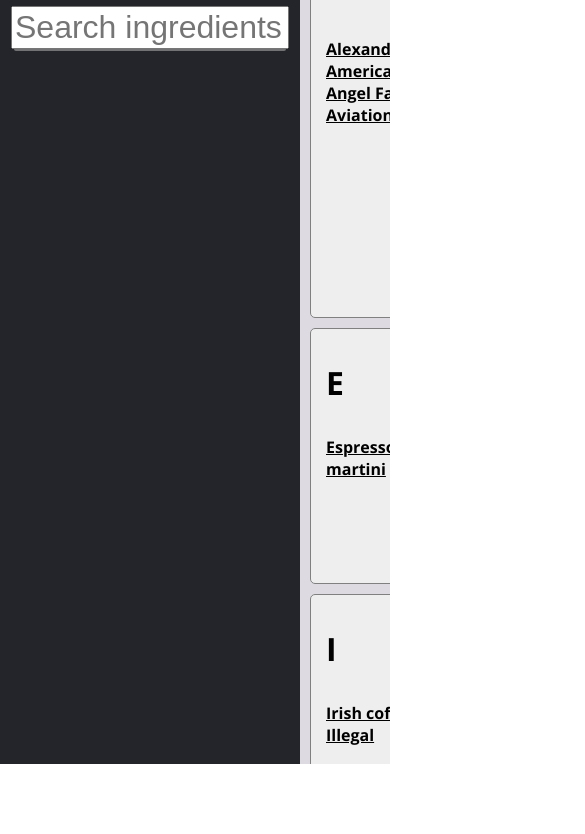
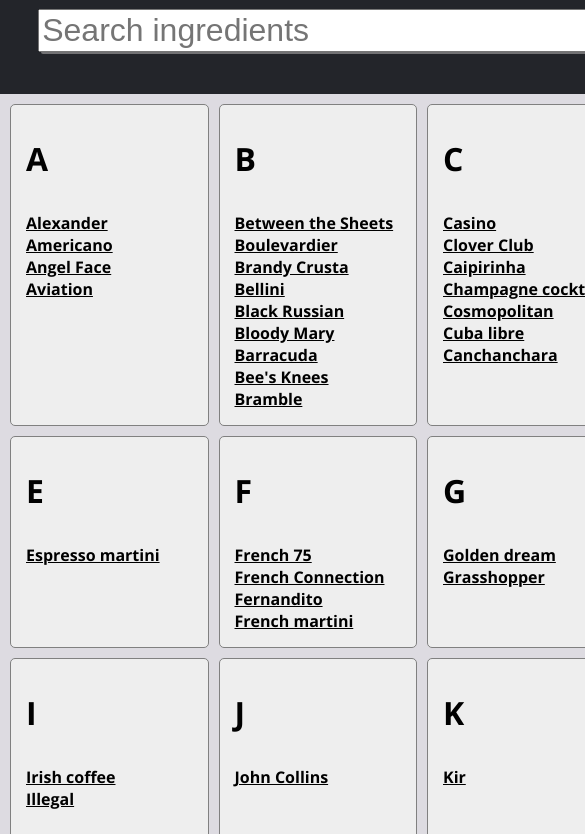
Before and after one commit to silversthem/shaken, a plain HTML site: page index.html in a window 390 px wide. Shown: the part 80-914 px from the top of the page, 585 px wide, since content can reach past the window. Before the commit the page ends 844 px from the top, so only its background shows below. Drawn offline with nearby package versions, Linux system fonts and the light colour scheme.

Commit message:
Made design first version responsive, about to prettify it

```diff
--- a/css/mainside.css
+++ b/css/mainside.css
@@ -1,13 +1,6 @@
 /* Container */
 
-#mainside {
-	display: flex;
-	flex-direction: column;
-	flex-grow: 3;
-	background-color: hsl(260, 9%, 87%);
-	height: 100%;
-	overflow: hidden;
-}
+
 
 /* Results */
 #results {
--- a/css/searchbar.css
+++ b/css/searchbar.css
@@ -1,12 +1,6 @@
 /* leftside container */
 
-#leftside {
-	background-color:hsl(223, 9%, 15%);
-	height: 100%;
-	max-height: 100%;
-	flex-basis: 300px;
-	min-width: 300px;
-}
+
 
 /* title header */
 
@@ -14,6 +8,7 @@
 	color: white;
 	text-align: center;
 	cursor: pointer;
+	font-size: 1.5rem;
 }
 
 /* searchbar */
--- a/css/style.css
+++ b/css/style.css
@@ -1,10 +1,59 @@
-body, html {
-	height: 100%;
-	padding: 0;
-	margin: 0;
-	display: flex;
-	flex-direction: row;
-	align-items: stretch;
-	width: 100%;
+:root {
+	font-size: 16px;
+	--searchbar-size: 20rem;
 	font-family: 'Open Sans';
 }
+
+html, body {
+	padding: 0px;
+	margin: 0px;
+	background-color: hsl(260, 9%, 87%);
+}
+
+#mainside {
+	display: flex;
+	flex-direction: column;
+	background-color: hsl(260, 9%, 87%);
+	height: 100%;
+	overflow: hidden;
+}
+
+#leftside {
+	background-color:hsl(223, 9%, 15%);
+
+}
+
+/* Small screens */
+
+@media only screen and (max-width: 1000px) {
+	body {
+		/* There's a stupid gap i cant get rid off only on mobile */
+		margin-top: -40px;
+	}
+
+	#leftside {
+		width: 100vh;
+		margin: 0px;
+		padding: 0px;
+	}
+
+	#mainside {
+		margin: 0px;
+		padding: 0px;
+		width: 100vh;
+	}
+}
+
+/* Big screens */
+
+@media only screen and (min-width: 1000px) {
+	#mainside {
+		margin-left: var(--searchbar-size);
+	}
+
+	#leftside {
+		position: fixed;
+		width: var(--searchbar-size);
+		height: 100vh;
+	}
+}
--- a/index.html
+++ b/index.html
@@ -1,6 +1,7 @@
 <!DOCTYPE html>
 <html>
 	<head>
+		<meta name="viewport" content="width=device-width">
 		<meta charset="utf-8" />
 		<link
 			href="https://fonts.googleapis.com/css?family=Open+Sans:300,400,700&display=swap"
--- a/js/mainside/FocusedResult.mjs
+++ b/js/mainside/FocusedResult.mjs
@@ -5,7 +5,7 @@
 */
 
 // The amount of pixel the transition moves by every 33msecs
-const PAS = 7
+const PAS = 10
 
 export class FocusedResult {
 	// creates the component
--- a/js/searchbar/SearchBar.mjs
+++ b/js/searchbar/SearchBar.mjs
@@ -57,7 +57,7 @@ export class SearchBar {
 		let founds = {}
 		if(value.length > 0) {
 			for(const tagid in this.tags) {
-				if(this.tags[tagid].indexOf(value) == 0) {
+				if(this.tags[tagid].toLowerCase().indexOf(value.toLowerCase()) == 0) {
 					founds[tagid] = this.tags[tagid]
 				}
 			}
```
